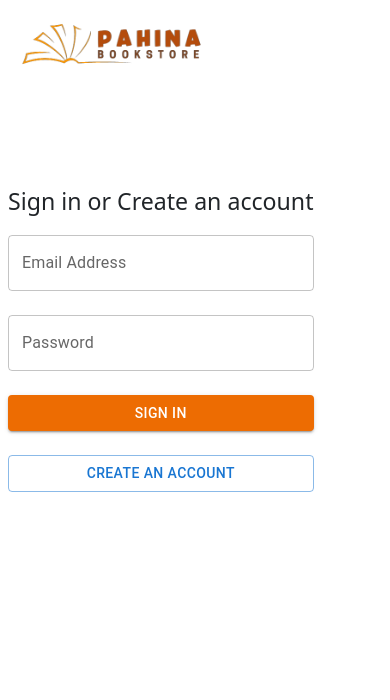
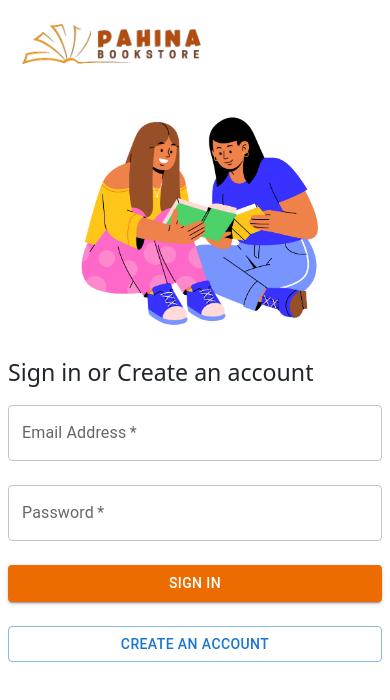
Before and after one commit to christianYdoow/final-project-group-2, a React (Vite) app in the folder pahina-frontend/: page / in a window 390 px wide. Shown: the top 700 px of the page. Built offline with nearby package versions, Linux system fonts and the light colour scheme; no server answers.

Commit message:
add error handling in login (admin, user, and user reg)

```diff
--- a/pahina-frontend/src/pages/Login.tsx
+++ b/pahina-frontend/src/pages/Login.tsx
@@ -1,35 +1,48 @@
-import React from 'react'
-import {MouseEventHandler,useState} from 'react';
-import {useNavigate} from 'react-router-dom';
-import axios from 'axios';
-import Header from '../components/Header';
-import { Button, TextField } from '@mui/material';
-import reading from "../assets/reading.png";
+import { MouseEventHandler, useState } from "react";
+import { useNavigate } from "react-router-dom";
+import axios from "axios";
+import Header from "../components/Header";
+import React from "react";
+
+//components
 import RegistrationDialog from '../components/RegisterDialog';
 
+//assets
+import reading from "../assets/reading.png";
+
+//styles
+import "../styles/LoginForm.css";
+
+//Material UI
+import TextField from "@mui/material/TextField";
+import Button from "@mui/material/Button";
 
 const Login = () => {
   const [costumerEmail, setCostumerEmail] = useState("");
   const [costumerPassword, setCostumerPassword] = useState("");
+  const [emailError, setEmailError] = useState("");
+  const [passwordError, setPasswordError] = useState("");
   const navigate = useNavigate();
 
   const login: MouseEventHandler<HTMLButtonElement> = async (event) => {
     event.preventDefault();
+    if (costumerEmail === "" || costumerPassword === "") {
+      setEmailError("Email cannot be empty");
+      setPasswordError("Password cannot be empty");
+    } else {
       try {
-          await axios
-            .post("http://localhost:8080/api/login", {
+        await axios.post("http://localhost:8080/api/login", {
           email: costumerEmail,
           password: costumerPassword,
-            })
-            .then(
+        }).then(
           (res) => {
             console.log(res.data);
             if (res.data.message == "Email not exits") {
-                  alert("Email not exits");
+              setEmailError("Email not found");
             } else if (res.data.message == "Login Success") {
               navigate("/customer/home");
             } else {
-                  alert("Incorrect Email and Password not match");
+              setPasswordError("Incorrect password");
             }
           },
           (fail) => {
@@ -39,33 +52,40 @@ const Login = () => {
       } catch (err) {
         alert(err);
       }
+    }
   };
+
+
   return (
-        <>
+    <div>
       <React.Fragment>
         <Header />
       </React.Fragment>
 
       <div className="container login">
         <div className="row align-items-center">
-          <div className="col-12 d-none d-md-block col-md-6 ">
+          <div className="col-12 col-md-6 ">
             <img
               src={reading}
               alt="girl reading"
               className="reading img-fluid"
             />
           </div>
-          <div className="col-12 col-md-6 p-2">
+          <div className="col-12 col-md-6 p-2 ">
             <p className="fs-3">Sign in or Create an account</p>
             <TextField
               id="costumerEmail"
               label="Email Address"
               variant="outlined"
               className="col-md-8 col-12"
+              required
               value={costumerEmail}
               onChange={(event) => {
                 setCostumerEmail(event.target.value);
+                setEmailError("");
               }}
+              error={Boolean(emailError)}
+              helperText={emailError}
             />{" "}
             <br /> <br />
             <TextField
@@ -74,10 +94,14 @@ const Login = () => {
               variant="outlined"
               className="col-md-8 col-12"
               type="password"
+              required
               value={costumerPassword}
               onChange={(event) => {
                 setCostumerPassword(event.target.value);
+                setPasswordError("");
               }}
+              error={Boolean(passwordError)}
+              helperText={passwordError}
             />{" "}
             <br /> <br />
             <Button
@@ -89,15 +113,13 @@ const Login = () => {
               Sign in
             </Button>{" "}
             <br /> <br />
-            {/* <Button variant="outlined" className="col-8" color="primary">
-              Create an Account
-            </Button> */}
+
             <RegistrationDialog/>
           </div>
         </div>
       </div>
-        </>
-    )
-}
+    </div>
+  );
+};
 
-export default Login
+export default Login;
--- a/pahina-frontend/src/pages/Register.tsx
+++ b/pahina-frontend/src/pages/Register.tsx
@@ -12,7 +12,7 @@ const Register = () => {
     const [costumerPassword, setcostumerPassword] = useState("");
     const [confirmedPassword, setConfirmedPassword] = useState("");
 
-    const save: MouseEventHandler<HTMLButtonElement> = async (event) => {
+    const save = async (event: React.FormEvent<HTMLFormElement>) => {
         event.preventDefault();
         if (costumerPassword !== confirmedPassword) {
           alert("Password do not match. Try again");
@@ -53,12 +53,14 @@ const Register = () => {
       </Typography>
 
       <br />
+      <form onSubmit={save}>
       <TextField
         id="costumerFirstName"
         label="First Name"
         type="text"
         variant="outlined"
         className=" text-field col-12 pb-2"
+        required
         value={costumerFirstName}
         onChange={(event) => {
           setCostumerFirstName(event.target.value);
@@ -69,6 +71,7 @@ const Register = () => {
         label="Last Name"
         variant="outlined"
         className=" text-field col-12 pb-2"
+        required
         value={costumerLastName}
         onChange={(event) => {
           setCostumerLastName(event.target.value);
@@ -80,6 +83,7 @@ const Register = () => {
         label="Email Address"
         variant="outlined"
         className=" text-field col-12 pb-2"
+        required
         value={costumerEmail}
         onChange={(event) => {
           setCostumerEmail(event.target.value);
@@ -91,6 +95,7 @@ const Register = () => {
         label="Password"
         variant="outlined"
         className=" text-field col-12 pb-2"
+        required
         value={costumerPassword}
         onChange={(event) => {
           setcostumerPassword(event.target.value);
@@ -102,6 +107,7 @@ const Register = () => {
         label="Confirm Password"
         variant="outlined"
         className="text-field col-12 pb-2"
+        required
         value={confirmedPassword}
         onChange={(event) => {
           setConfirmedPassword(event.target.value);
@@ -111,10 +117,12 @@ const Register = () => {
         variant="contained"
         className="sign-in-button col-12"
         color="warning"
-        onClick={save}
+        type='submit'
       >
         Create account
       </Button>
+      </form>
+
     </div>
     )
 }
```
Lines whose indentation alone changed are shown as unchanged.
